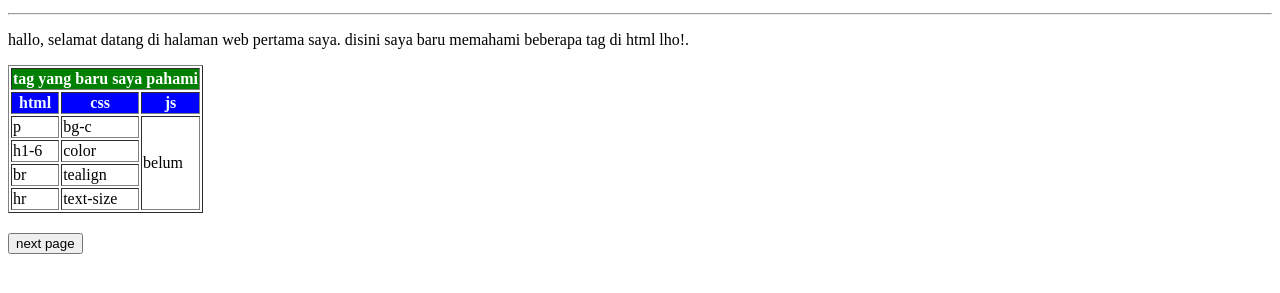
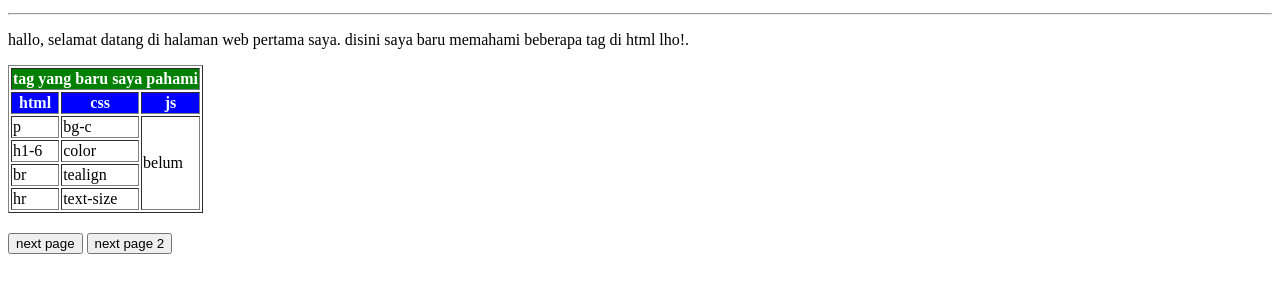
Before and after one commit to whileonabed/myweb-learning-page, a plain HTML site: page index.html in a window 1280 px wide. Shown: the part 101-394 px from the top of the page. Drawn offline with Linux system fonts and the light colour scheme.

Commit message:
Update index.html

```diff
--- a/index.html
+++ b/index.html
@@ -69,6 +69,7 @@
         </tr>
     </table>
     <button onclick="document.location='poto.html'">next page</button>
+    <button onclick="document.location='bg.html'">next page 2</button>
 </body>
 
 </html>
```
